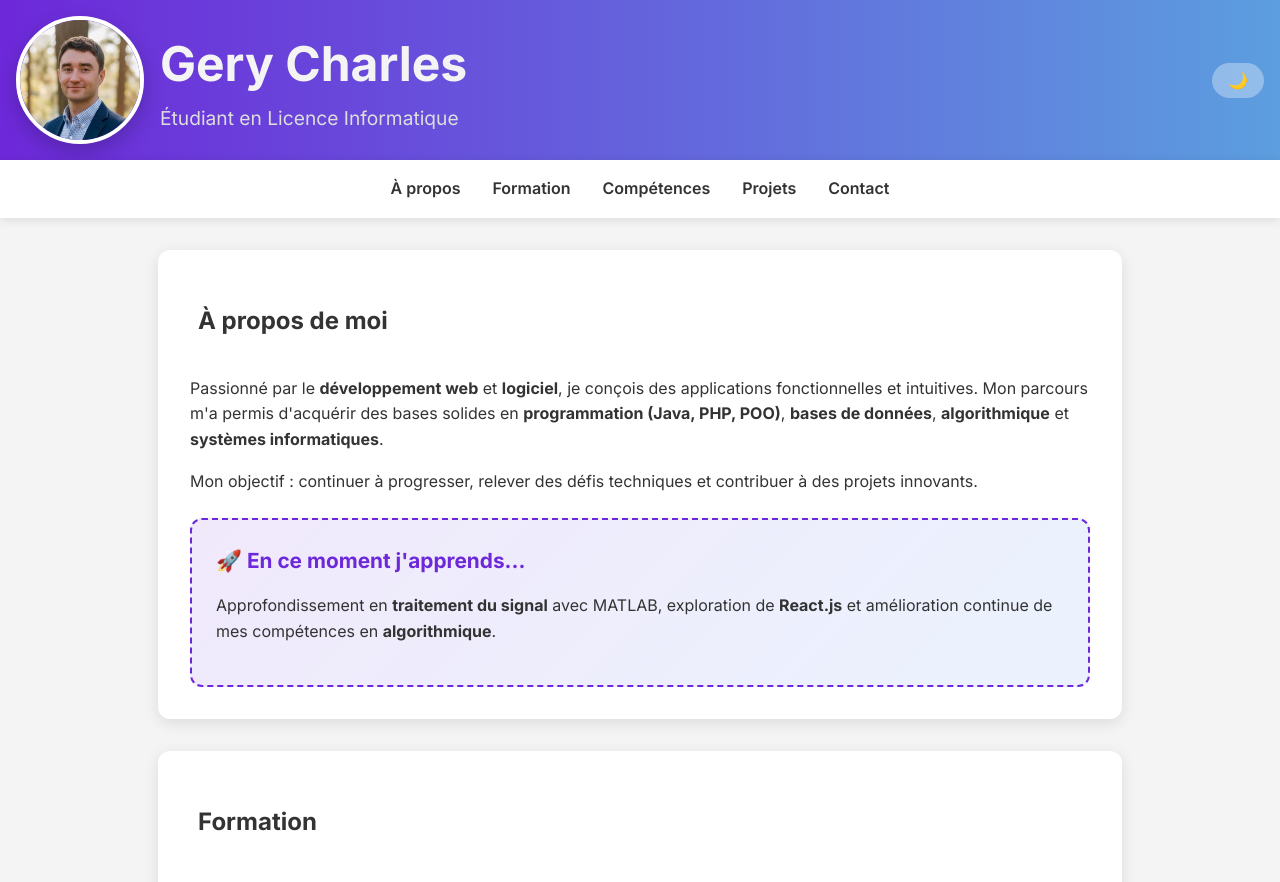
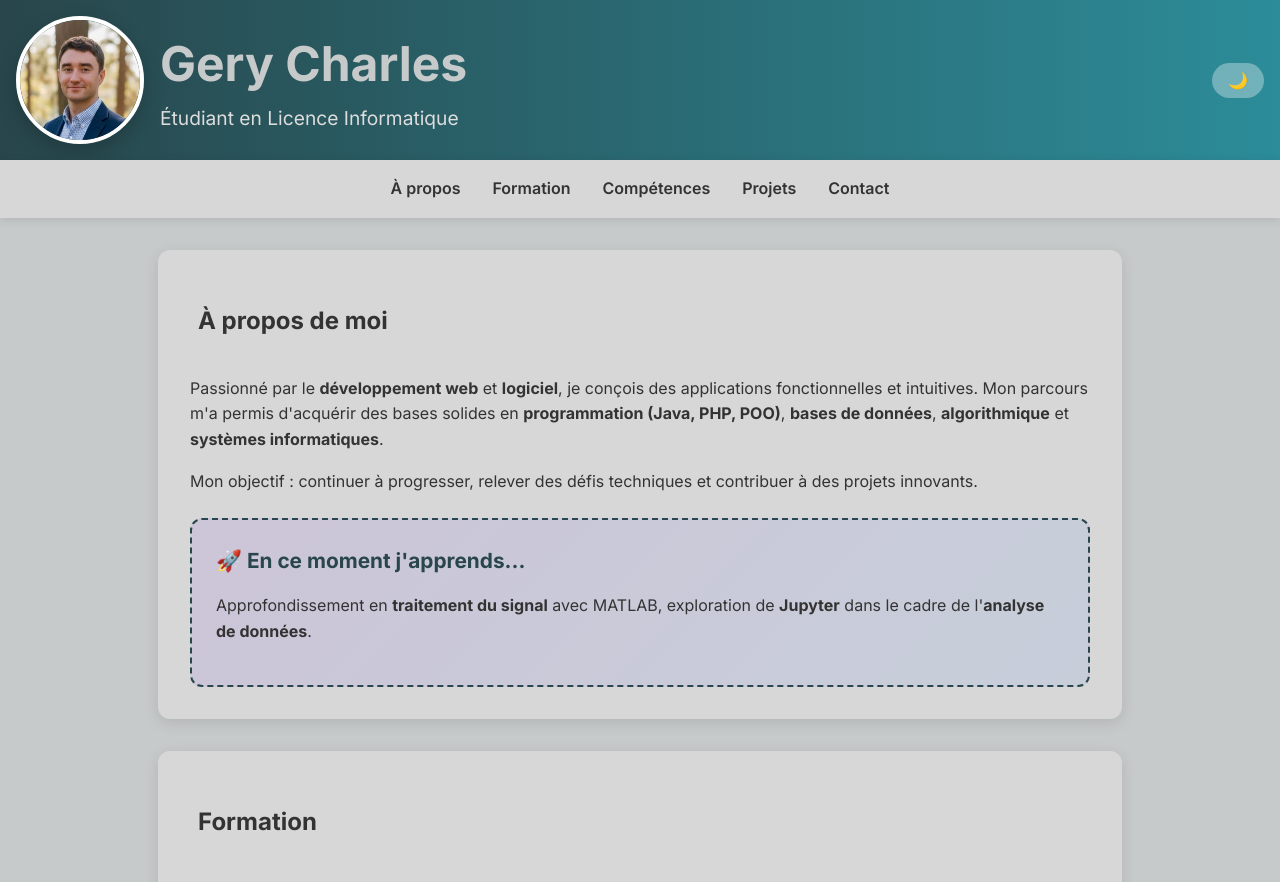
Before and after one commit to Gery-Charles/portfolio, a plain HTML site: page index.html in a window 1280 px wide. Shown: the top 882 px of the page. Drawn offline with nearby package versions, Linux system fonts and the light colour scheme.

Commit message:
modifications css

```diff
--- a/index.html
+++ b/index.html
@@ -60,7 +60,7 @@
 
       <div class="learning-box">
         <h3>🚀 En ce moment j'apprends...</h3>
-        <p>Approfondissement en <strong>traitement du signal</strong> avec MATLAB, exploration de <strong>React.js</strong> et amélioration continue de mes compétences en <strong>algorithmique</strong>.</p>
+        <p>Approfondissement en <strong>traitement du signal</strong> avec MATLAB, exploration de <strong>Jupyter</strong> dans le cadre de l'<strong>analyse de données</strong>.</p>
       </div>
     </section>
 
--- a/style/style.css
+++ b/style/style.css
@@ -1,10 +1,11 @@
 :root {
-  --primary-color: #6D28D9;   /* Violet profond */
-  --accent-color: #3B82F6;   /* Bleu clair moderne */
-  --light-accent-color: #619bf9;   /* Bleu clair plus doux */
-  --bg-color: #f4f4f4;       /* Fond clair doux */
+  --primary-color: #28464B;   /* Violet profond */
+  --accent-color: #326771;   /* Bleu clair moderne */
+  --light-accent-color: #2C8C99;   /* Bleu clair plus doux */
+  --bg-color: #c7caca;       /* Fond clair doux */
+  --bg-color-dark: #2B2B2B;  /* Fond sombre */
   --text-color: #333;
-  --white: #ffffff;
+  --white: #d7d7d7;
 }
 
 body {
@@ -18,7 +19,7 @@ line-height: 1.6;
 }
 
 header {
-  background: linear-gradient(90deg, var(--primary-color), #5c9edf);
+  background: linear-gradient(90deg, var(--primary-color), var(--light-accent-color));
   color: var(--white);
   padding: 1rem 1rem;
   text-align: center;
@@ -42,7 +43,6 @@ header h1 {
   border-radius: 20px;
   cursor: pointer;
   font-size: 1rem;
-  color: #222;
 }
 
 #theme-toggle:hover {
@@ -172,7 +172,7 @@ section {
 }
 
 .timeline-item h3 {
-  color: var(--primary-color);
+  color: var(--accent-color);
   margin-bottom: 0.3rem;
 }
 
@@ -191,7 +191,7 @@ section {
   display: inline-block;
   padding: 0.3rem 0.8rem;
   background: var(--accent-color);
-  color: white;
+  color: var(--bg-color);
   border-radius: 15px;
   font-size: 0.85rem;
 }
@@ -206,7 +206,7 @@ padding: 0;
 
 ul.skills li {
   background-color: var(--primary-color);
-  color: var(--white);
+  color: var(--bg-color);
   padding: 0.5rem 1rem;
   border-radius: 20px;
   font-size: 0.9rem;
@@ -235,7 +235,8 @@ ul.skills li:hover {
 
 .project:hover {
   transform: translateY(-5px);
-  box-shadow: 0 8px 16px rgba(0,0,0,0.2);
+
+  box-shadow: 0 8px 16px var(--primary-color, rgba(0,0,0,0.2));
 }
 
 .project img {
@@ -258,7 +259,7 @@ ul.skills li:hover {
   background: var(--light-accent-color);
   padding: 0.3rem 0.8rem;
   border-radius: 20px;
-  color: var(--text-color, #eee);
+  color: var(--text-color, var(--bg-color));
   font-weight: 600;
 }
 
@@ -338,7 +339,7 @@ ul.skills li:hover {
 }
 
 footer {
-  background-color: #1a1a1a;
+  background-color: var(--text-color);
   color: #ccc;
   text-align: center;
   font-size: 0.9rem;
```
